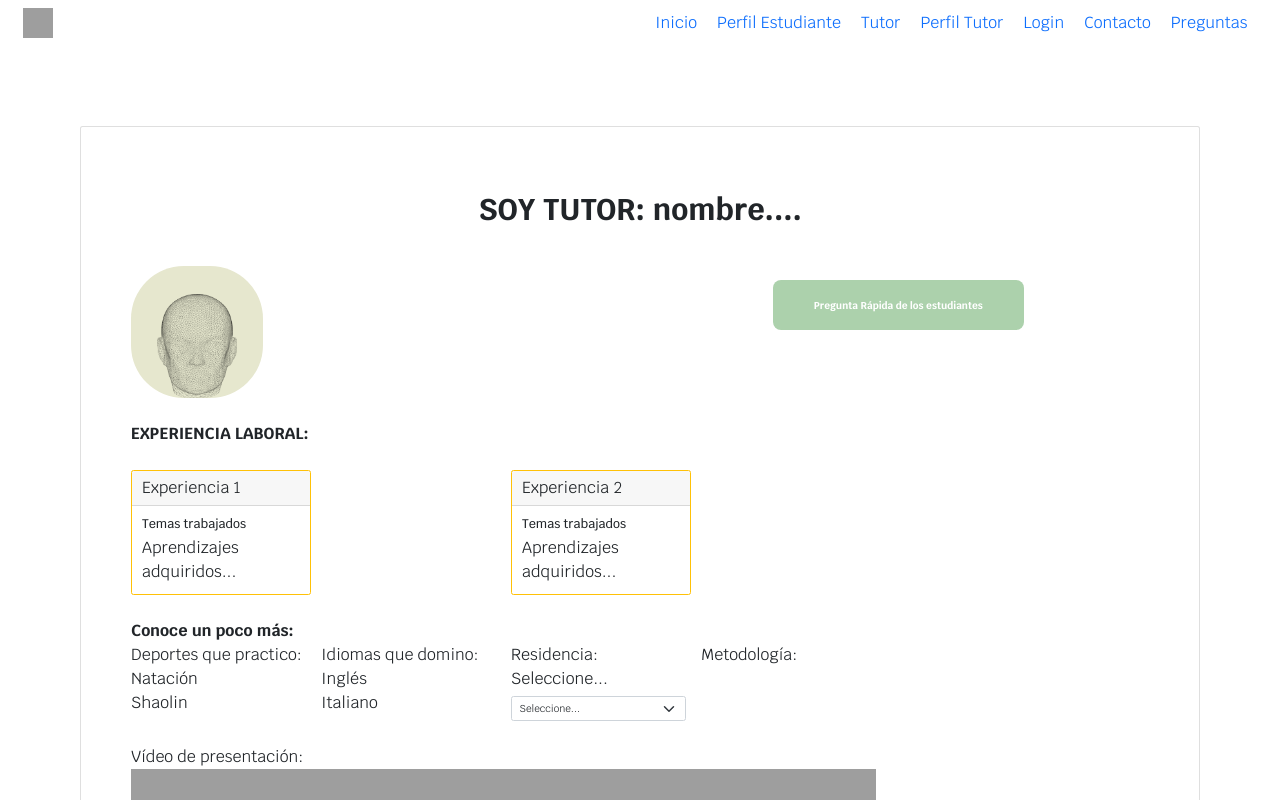
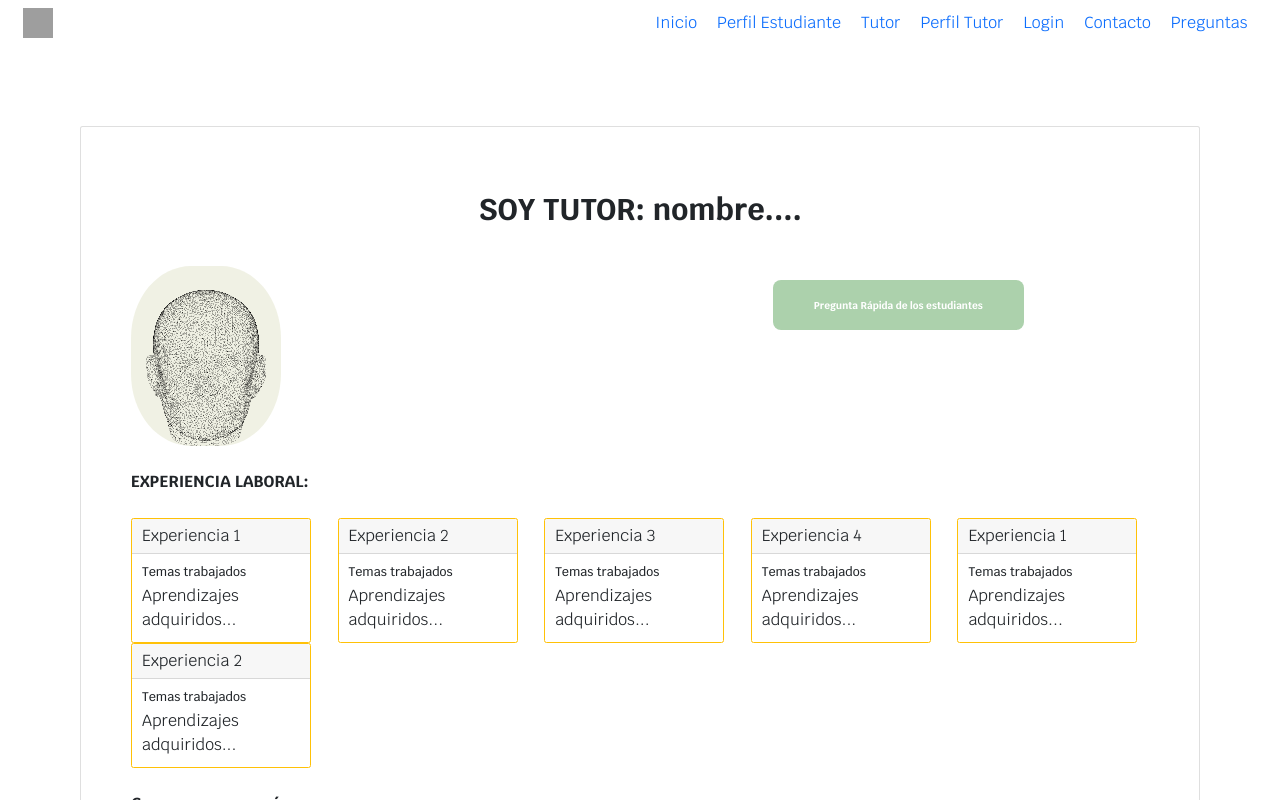
Before and after one commit to JAGamarra/frontend_proyect_misiontutor, a React (Create React App) app: page /perfiltutor in a window 1280 px wide. Shown: the top 800 px of the page. Built offline with nearby package versions, Linux system fonts and the light colour scheme; grey boxes are pictures that could not be loaded.

Commit message:
cambios al css tutor y preguntas

```diff
--- a/src/styles/tutor.css
+++ b/src/styles/tutor.css
@@ -101,14 +101,24 @@
   text-align: left;
 }
 .tutor-image{
-    width: 132px;
-    height: 132px;
+    width: 250px;
+    height: 120px;
     border-radius: 40%;
-    background-color: rgb(230, 231, 206);
+    background-color: rgba(237, 238, 222, 0.815);
     display: flex;
     justify-content: center;
     align-items:flex-end;
-
+    image-rendering: pixelated;
+}
+.tutor-image1{
+  width: 150px;
+  height: 180px;
+  border-radius: 40%;
+  background-color: rgba(237, 238, 222, 0.815);
+  display: flex;
+  justify-content: center;
+  align-items:flex-end;
+  image-rendering: pixelated;
 }
 .RespuestaExpress{
   border-bottom-right-radius: 40px;
@@ -124,11 +134,17 @@
   background-color: rgb(243, 237, 229);
 }
 .tutor-image img{
-    width: 80px;
+    width: 300px;
+}
+.tutor-image1 img{
+  width: 120px;
 }
 
 @media(max-width: 640px){
   .logo{
     display: block;
   }
+  .tutor-image img{
+    width: 200px;
 }
+}
--- a/src/views/PreguntasRapidas/PreguntasExpress.js
+++ b/src/views/PreguntasRapidas/PreguntasExpress.js
@@ -3,7 +3,6 @@ import Container from 'react-bootstrap/Container';
 import Row from 'react-bootstrap/Row';
 import Col from 'react-bootstrap/Col';
 import { Form } from 'react-bootstrap';
-import { FloatingLabel } from 'react-bootstrap';
 import InputGroup from 'react-bootstrap/InputGroup';
 import FormControl from 'react-bootstrap/FormControl';
 import {Card} from 'react-bootstrap'
@@ -43,9 +42,7 @@ const PreguntasExpress = () => {
                     <br/>
                     <Row className="espacios">
                     <Col md={{ span: 16, offset: 12 }}>
-                        <FloatingLabel controlId="floatingTextarea" label="Digita la Inquietud" className="mb-3">
-                            <Form.Control as="textarea" placeholder="Leave a comment here" />
-                        </FloatingLabel>
+                            <Form.Control as="textarea" placeholder="Digita la Inquietud" />
                     </Col>
                 </Row>
       <br></br></Row> <br></br><br/>
--- a/src/views/PreguntasRapidas/RespuestasExpress.js
+++ b/src/views/PreguntasRapidas/RespuestasExpress.js
@@ -9,7 +9,7 @@ export const RespuestasExpress = () => {
             <Header />
             <br></br>
             <div className="RespuestaExpress">
-                <div className="titulo">POSTULA RESPONDER A LOS ESTUDIANTES
+                <div className="titulo">POSTULASE PARA RESPONDER A LOS ESTUDIANTES
                 </div>
                 <Card>
                     <Card.Body>
--- a/src/views/Tutores/PerfilTutor.js
+++ b/src/views/Tutores/PerfilTutor.js
@@ -19,7 +19,7 @@ export const PerfilTutor = () => {
                 <br></br>
                 <Row>
                     <Col md={6}>
-                        <div class="tutor-image">
+                        <div class="tutor-image1">
                             <img src={persona} alt="tut@r"></img>
                         </div>
                     </Col>
@@ -34,6 +34,50 @@ export const PerfilTutor = () => {
 
                     <br></br>
                     <Row>
+                        <Col>
+                            <Card border="warning" style={{ width: '18rem' }}>
+                                <Card.Header>Experiencia 1</Card.Header>
+                                <Card.Body>
+                                    <Card.Title>Temas trabajados</Card.Title>
+                                    <Card.Text>
+                                        Aprendizajes adquiridos...
+                                    </Card.Text>
+                                </Card.Body>
+                            </Card>
+                        </Col>
+                        <Col>
+                            <Card border="warning" style={{ width: '18rem' }}>
+                                <Card.Header>Experiencia 2</Card.Header>
+                                <Card.Body>
+                                    <Card.Title>Temas trabajados</Card.Title>
+                                    <Card.Text>
+                                        Aprendizajes adquiridos...
+                                    </Card.Text>
+                                </Card.Body>
+                            </Card>
+                        </Col>
+                        <Col>
+                            <Card border="warning" style={{ width: '18rem' }}>
+                                <Card.Header>Experiencia 3</Card.Header>
+                                <Card.Body>
+                                    <Card.Title>Temas trabajados</Card.Title>
+                                    <Card.Text>
+                                        Aprendizajes adquiridos...
+                                    </Card.Text>
+                                </Card.Body>
+                            </Card>
+                        </Col>
+                        <Col>
+                            <Card border="warning" style={{ width: '18rem' }}>
+                                <Card.Header>Experiencia 4</Card.Header>
+                                <Card.Body>
+                                    <Card.Title>Temas trabajados</Card.Title>
+                                    <Card.Text>
+                                        Aprendizajes adquiridos...
+                                    </Card.Text>
+                                </Card.Body>
+                            </Card>
+                        </Col>
                         <Col>
                             <Card border="warning" style={{ width: '18rem' }}>
                                 <Card.Header>Experiencia 1</Card.Header>
--- a/src/views/Tutores/Tutores.js
+++ b/src/views/Tutores/Tutores.js
@@ -50,7 +50,7 @@ const Tutores = () => {
             <Col sm={12}>< p className="titulo"><b>BIENVENIDA A LOS TUTORES INTERESADOS EN INSCRIBIRSE</b></p></Col>
           </Row>
           <Row>
-            <Col sm={4}><div class="email-image">
+            <Col sm={4}><div class="tutor-image">
               <img src={missiontuutor} alt="Mision Tutor"></img>
             </div></Col>
             <Col sm={4}> <Spinner animation="grow" variant="info" /> <b>Tutores:</b> Son las personas que acompañan el aprendizaje de quienes requieren un conocimiento específico.</Col>
```
